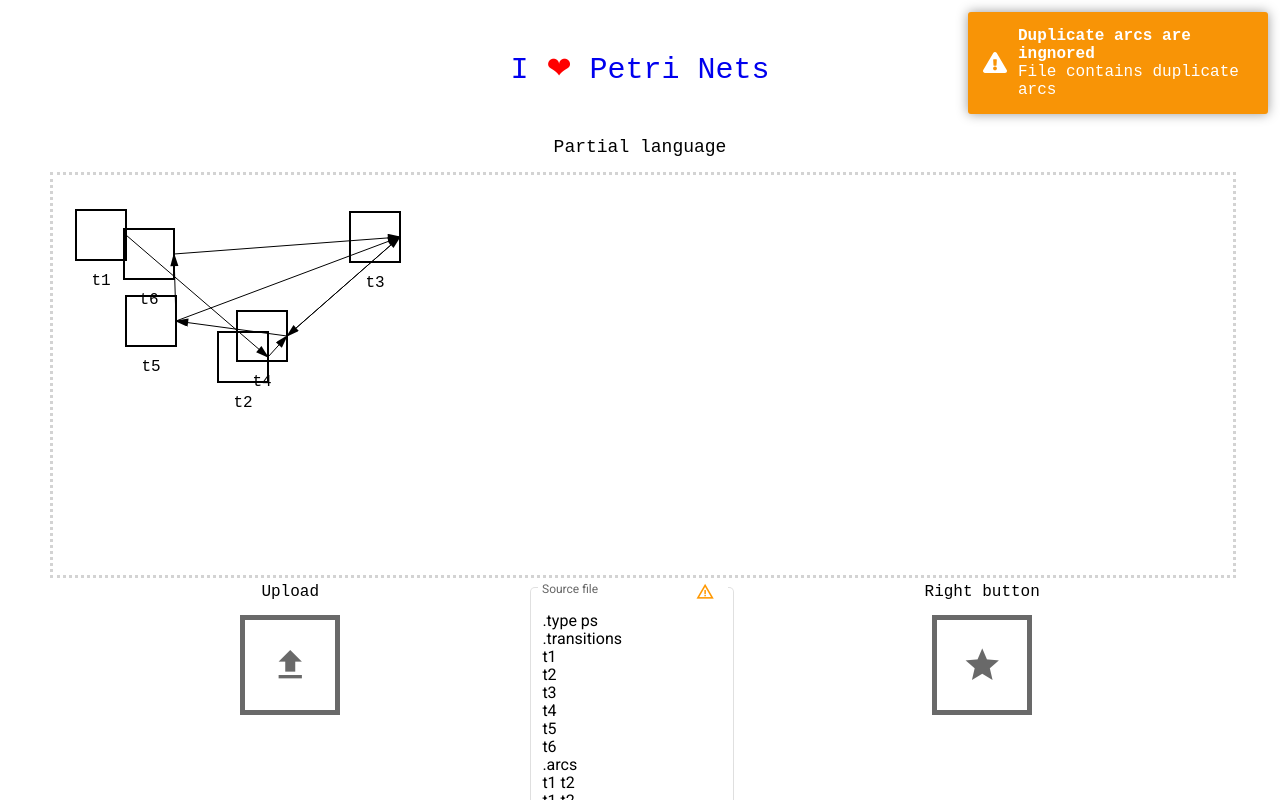
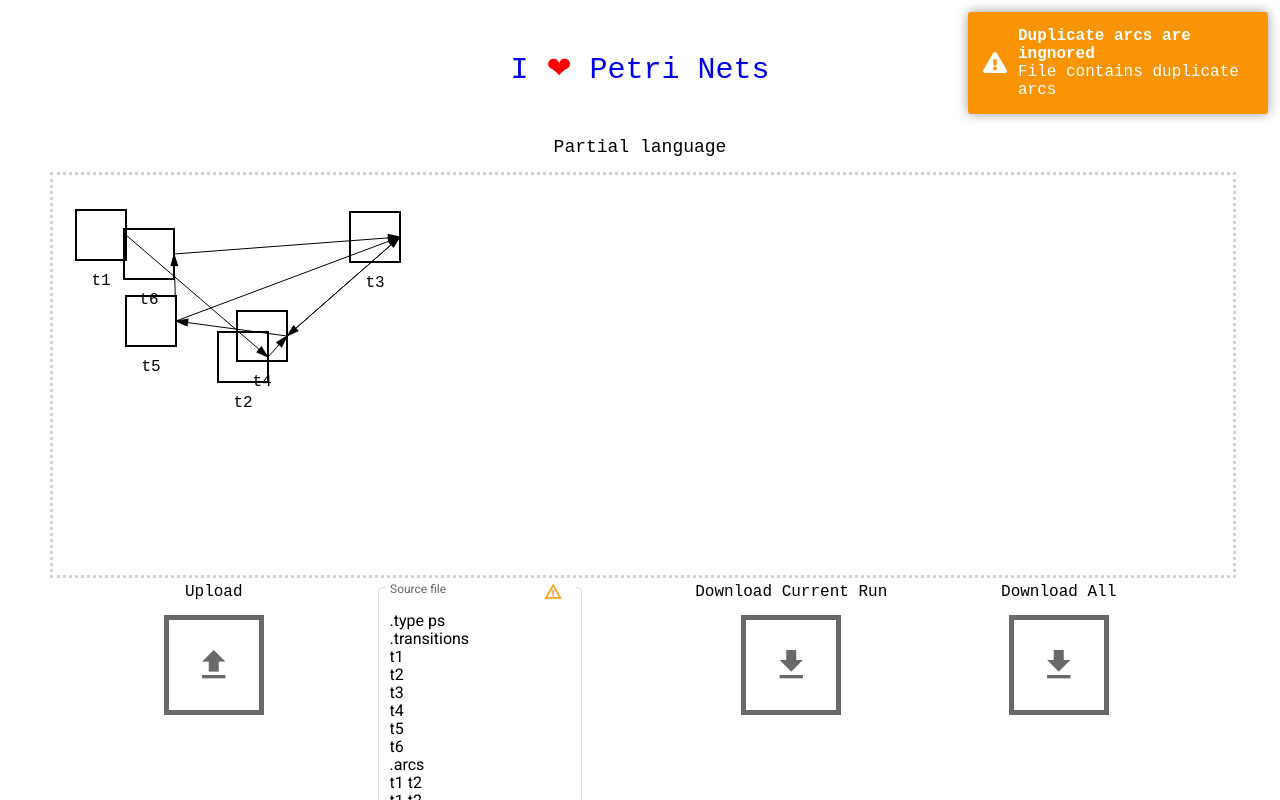
Before and after one commit to NLueg/FaPra-partielle-sprachen, an Angular app: page / in a window 1280 px wide. Shown: the top 800 px of the page. Built offline with nearby package versions, Linux system fonts and the light colour scheme.

Commit message:
Download Service

```diff
--- a/src/app/app.component.html
+++ b/src/app/app.component.html
@@ -119,8 +119,14 @@
             </button>
         </mat-form-field>
         <app-template-button
-            buttonText="Right button"
-            buttonIcon="grade"
+            buttonText="Download Current Run"
+            buttonIcon="download"
+            (buttonAction)="downloadCurrentRun()"
+        ></app-template-button>
+        <app-template-button
+            buttonText="Download All"
+            buttonIcon="download"
+            (buttonAction)="downloadRuns()"
         ></app-template-button>
     </div>
 
--- a/src/app/app.component.ts
+++ b/src/app/app.component.ts
@@ -4,6 +4,7 @@ import { debounceTime, Observable, Subscription } from 'rxjs';
 
 import { Run } from './classes/diagram/run';
 import { DisplayService } from './services/display.service';
+import { DownloadService } from './services/download/download.service';
 import { ParserService } from './services/parser.service';
 import { exampleContent } from './services/upload/example-file';
 import { UploadService } from './services/upload/upload.service';
@@ -30,7 +31,8 @@ export class AppComponent implements OnDestroy {
     constructor(
         private _parserService: ParserService,
         private _displayService: DisplayService,
-        private _uploadService: UploadService
+        private _uploadService: UploadService,
+        private _downloadService: DownloadService
     ) {
         this.textareaFc = new FormControl();
 
@@ -98,6 +100,15 @@ export class AppComponent implements OnDestroy {
         this._uploadService.openFileSelector();
     }
 
+    public downloadRuns(): void {
+        this._downloadService.downloadRuns(this._displayService.runs);
+    }
+    public downloadCurrentRun(): void {
+        this._downloadService.downloadCurrentRun(
+            this._displayService.currentRun
+        );
+    }
+
     public dropFiles(event: DragEvent): void {
         if (event.dataTransfer?.files) {
             this._uploadService.uploadFiles(event.dataTransfer.files);
--- a/src/app/services/display.service.ts
+++ b/src/app/services/display.service.ts
@@ -34,7 +34,7 @@ export class DisplayService implements OnDestroy {
         this._runs$.next(this.runs);
     }
 
-    private get runs(): Run[] {
+    public get runs(): Run[] {
         return this._runs$.getValue();
     }
 
--- /dev/null
+++ b/src/app/services/download/download.service.ts
@@ -0,0 +1,48 @@
+import { Injectable, OnDestroy } from '@angular/core';
+import { ToastrService } from 'ngx-toastr';
+import { Observable, Subject } from 'rxjs';
+
+import { Run } from '../../classes/diagram/run';
+
+@Injectable({
+    providedIn: 'root',
+})
+export class DownloadService implements OnDestroy {
+    private _download$: Subject<string>;
+
+    constructor(private toastr: ToastrService) {
+        this._download$ = new Subject<string>();
+    }
+
+    ngOnDestroy(): void {
+        this._download$.complete();
+    }
+
+    public get download$(): Observable<string> {
+        return this._download$.asObservable();
+    }
+    public downloadRuns(runs: Run[]): void {
+        const timestamp = Date.now();
+        let index = 1;
+        runs.forEach((run) => {
+            const myFileContent = run.text.trim();
+            const myFileName = timestamp + '_run_' + index + '.ps';
+            index++;
+            const dlink: HTMLAnchorElement = document.createElement('a');
+            dlink.download = myFileName;
+            dlink.href = 'data:text/plain;charset=utf-16,' + myFileContent;
+            dlink.click();
+            dlink.remove();
+        });
+    }
+
+    public downloadCurrentRun(run: Run): void {
+        const myFileContent = run.text.trim();
+        const myFileName = Date.now() + '_run' + '.ps';
+        const dlink: HTMLAnchorElement = document.createElement('a');
+        dlink.download = myFileName;
+        dlink.href = 'data:text/plain;charset=utf-16,' + myFileContent;
+        dlink.click();
+        dlink.remove();
+    }
+}
```
Also changed, not shown: 1 other file (tests, documents, lock files or other folders).
